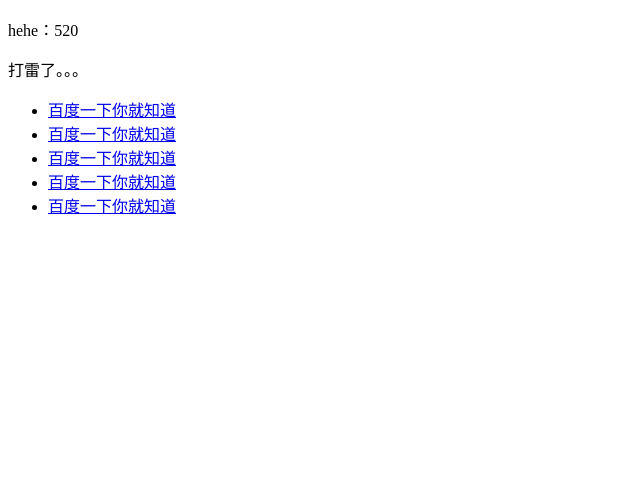
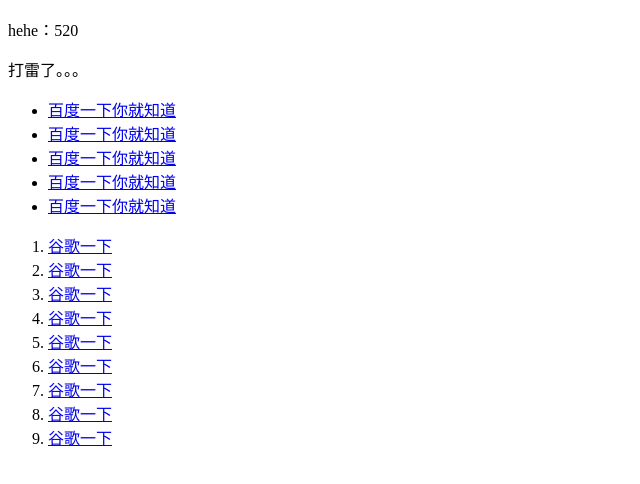
Before and after one commit to LinJere/mynameisjames, a plain HTML site: page index.html in a window 1280 px wide. Shown: the part 110-594 px from the top of the page, without its empty margins (0-640 px from the left). Drawn offline with Linux system fonts and the light colour scheme.

Commit message:
新增了一些很有趣的功能

```diff
--- a/index.html
+++ b/index.html
@@ -16,5 +16,16 @@
 		<li><a href="#">百度一下你就知道</a></li>
 		<li><a href="#">百度一下你就知道</a></li>
 	</ul>
+	<ol>
+		<li><a href="#">谷歌一下</a></li>
+		<li><a href="#">谷歌一下</a></li>
+		<li><a href="#">谷歌一下</a></li>
+		<li><a href="#">谷歌一下</a></li>
+		<li><a href="#">谷歌一下</a></li>
+		<li><a href="#">谷歌一下</a></li>
+		<li><a href="#">谷歌一下</a></li>
+		<li><a href="#">谷歌一下</a></li>
+		<li><a href="#">谷歌一下</a></li>
+	</ol>
 </body>
 </html>
```
